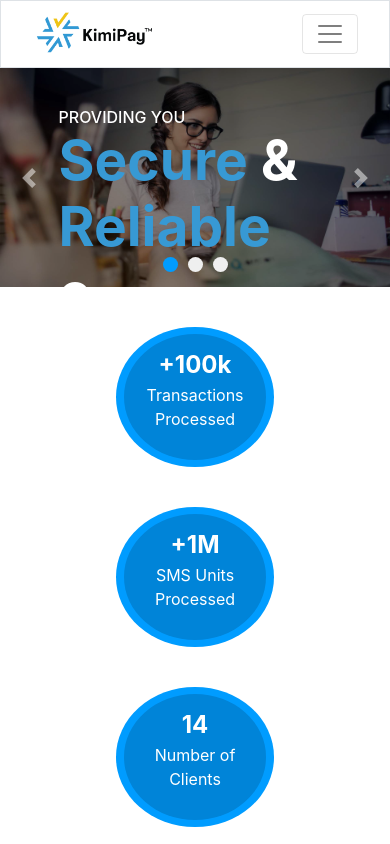
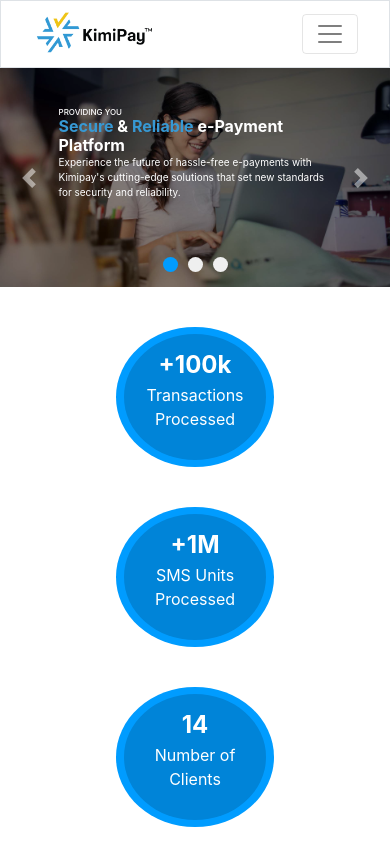
Before and after one commit to GloriaMMuthumbi/kimipayco, a React (Create React App) app: page / in a window 390 px wide. Shown: the top 844 px of the page. Built offline with nearby package versions, Linux system fonts and the light colour scheme.

Commit message:
Carousel caption is responsive for all screens

```diff
--- a/src/App.css
+++ b/src/App.css
@@ -183,13 +183,14 @@ p {
     margin-top: 0;
     margin-bottom: 0;
     text-align: start;
+    font-size: 8px;
   }
 
   .carousel-caption h1 {
     margin-top: 0;
     margin-bottom: 0;
     width: 90%;
-    font-size: 14px;
+    font-size: 16px !important;
     font-weight: 700;
     white-space: wrap;
     color: #ffffff;
@@ -200,6 +201,7 @@ p {
     text-align: start;
     margin-top: 0;
     margin-bottom: 0;
+    font-size: 10px;
   }
 }
 
```
